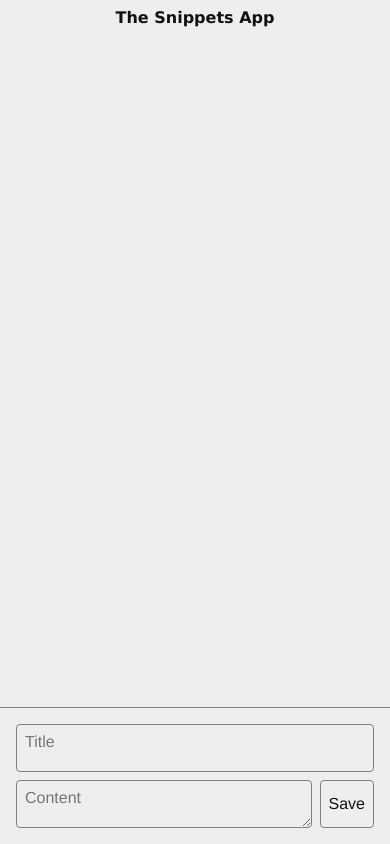
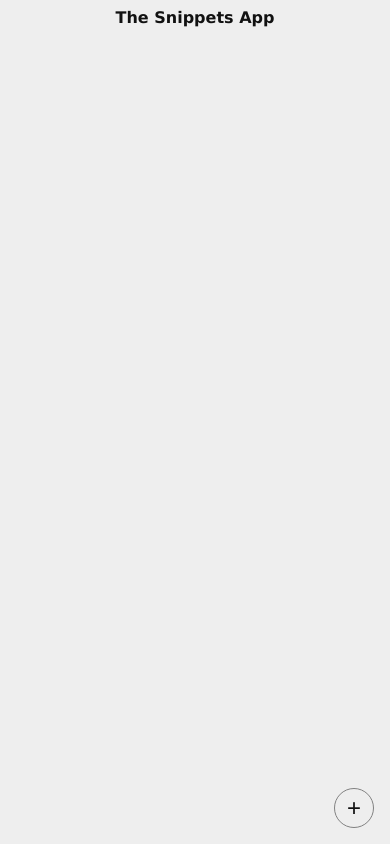
Before and after one commit to bcwalnja/snippets, a website: page index.html in a window 390 px wide. Drawn offline with Linux system fonts and the light colour scheme.

Commit message:
used Claude to remove the footer below 400px and toggle add snippets with + button

```diff
--- a/index.html
+++ b/index.html
@@ -28,10 +28,12 @@
             <aside></aside>
             <footer>
                 <div class="footer-wrapper">
+                    <button type="button" id="open-form">+</button>
                     <form id="new-card-form">
                         <input class="title" type="text" name="title" placeholder="Title" required />
                         <textarea class="content" type="text" name="content" placeholder="Content" required ></textarea>
                         <button type="submit">Save</button>
+                        <button type="reset" class="cancel">Cancel</button>
                     </form>
                 </div>
             </footer>
--- a/script.js
+++ b/script.js
@@ -105,6 +105,10 @@ document.getElementById("new-card-form").addEventListener("submit", e => {
     form.content.value = "";
 });
 
+const footer = document.querySelector("footer");
+document.getElementById("open-form").addEventListener("click", () => footer.classList.add("open"));
+document.getElementById("new-card-form").addEventListener("reset", () => footer.classList.remove("open"));
+
 function refreshCards() {
     const container = document.querySelector(".container");
     container.innerHTML = "";
--- a/styles/footer.css
+++ b/styles/footer.css
@@ -24,16 +24,60 @@
 #new-card-form .title {
     flex: 1;
     min-width: min(10rem, 100%);
-    height: 3rem;
-    padding-bottom: calc(3rem - 1lh - 10px);
+    height: 3em;
+    padding-bottom: calc(3em - 1lh - 10px);
 }
 
 #new-card-form .content {
     flex: 2;
     min-width: min(15rem, 100%);
-    height: 3rem;
+    height: 3em;
 }
 
 #new-card-form button {
     width: max-content;
 }
+
+#open-form,
+#new-card-form .cancel {
+    display: none;
+}
+
+#open-form {
+    width: 2.5rem;
+    height: 2.5rem;
+    border: 1px solid gray;
+    border-radius: 50%;
+    background: var(--bg);
+    color: var(--fg);
+    position: fixed;
+    right: 16px;
+    bottom: 16px;
+    font-size: 1.5rem;
+    line-height: 1;
+}
+
+@media (max-width: 400px) {
+    #open-form,
+    #new-card-form .cancel {
+        display: block;
+    }
+
+    footer.open #open-form,
+    footer:not(.open) #new-card-form {
+        display: none;
+    }
+
+    footer:not(.open) {
+        padding: 0;
+        border: none;
+    }
+
+    #new-card-form {
+        font-size: 0.85rem;
+    }
+
+    #new-card-form .content {
+        flex-basis: 100%;
+    }
+}
```
